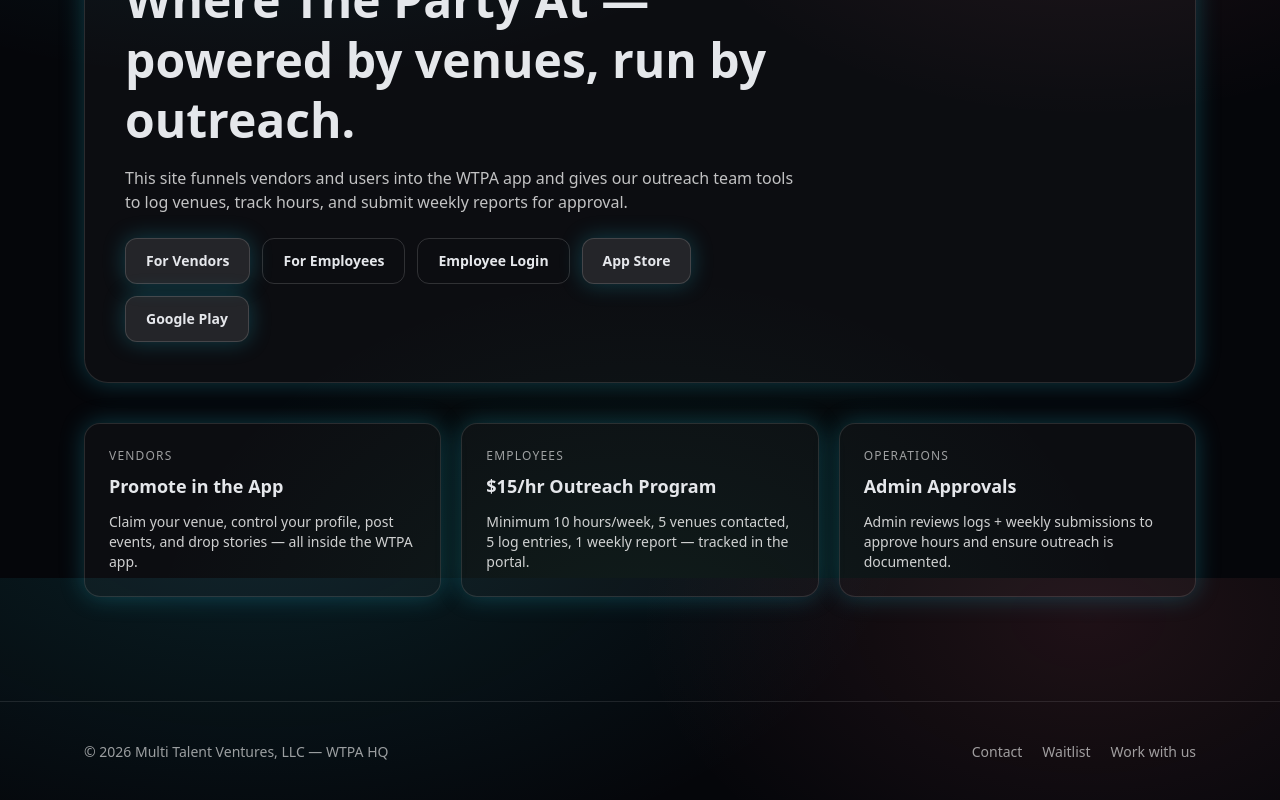
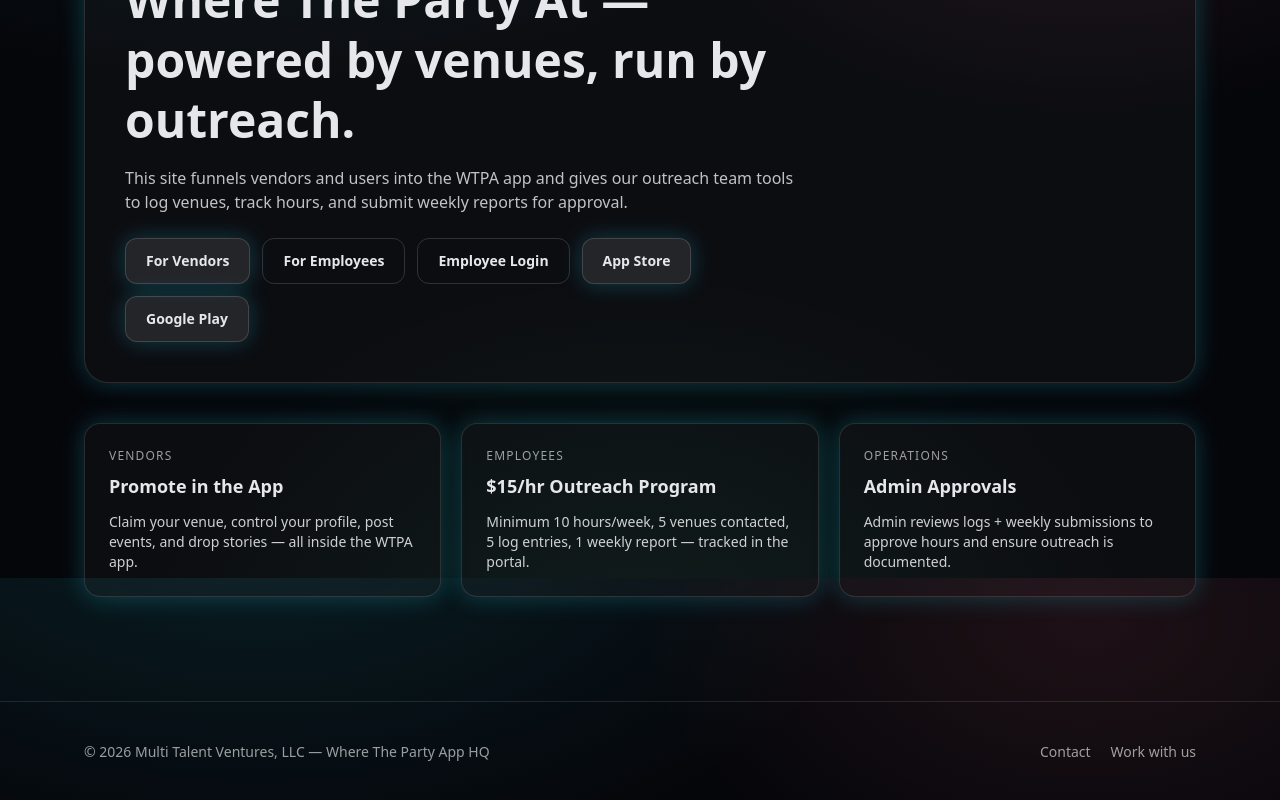
Before and after one commit to krimdelakrim/wtpa-hq, a Next.js app: page / in a window 1280 px wide. Shown: the part 222-1022 px from the top of the page. Built offline with nearby package versions, Linux system fonts and the light colour scheme; no server answers.

Commit message:
centralize app store links + fix play store env usage

```diff
--- a/src/components/Footer.tsx
+++ b/src/components/Footer.tsx
@@ -2,10 +2,10 @@ export default function Footer() {
   return (
     <footer className="border-t border-white/10 mt-16">
       <div className="mx-auto max-w-6xl px-5 py-10 text-sm text-white/60 flex flex-col md:flex-row gap-3 md:items-center md:justify-between">
-        <div>© {new Date().getFullYear()} Multi Talent Ventures, LLC — WTPA HQ</div>
+        <div>© {new Date().getFullYear()} Multi Talent Ventures, LLC — Where The Party App HQ</div>
         <div className="flex gap-5">
           <a className="hover:text-white" href="/contact">Contact</a>
-          <a className="hover:text-white" href="/waitlist">Waitlist</a>
+
           <a className="hover:text-white" href="/employees">Work with us</a>
         </div>
       </div>
```
